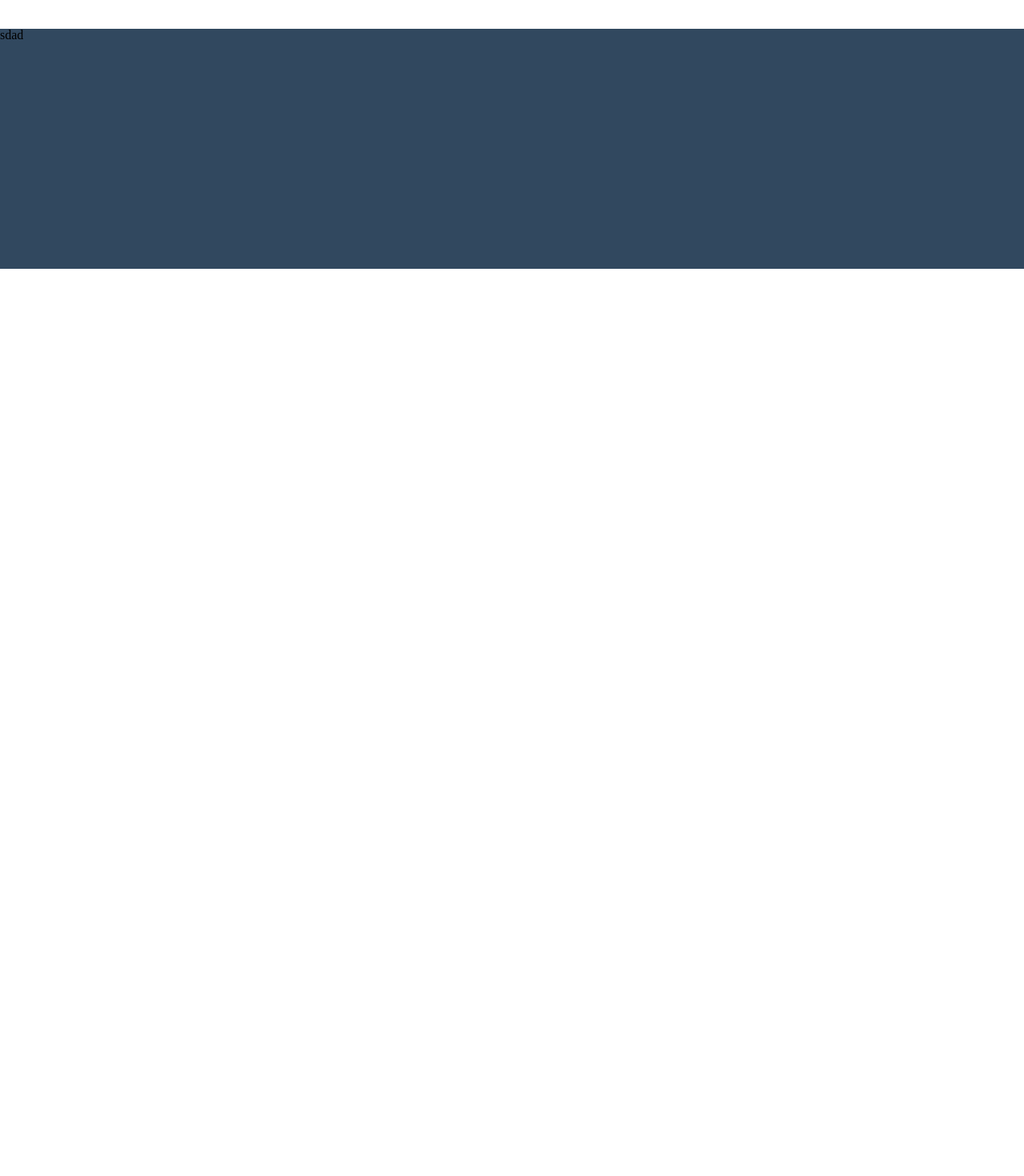
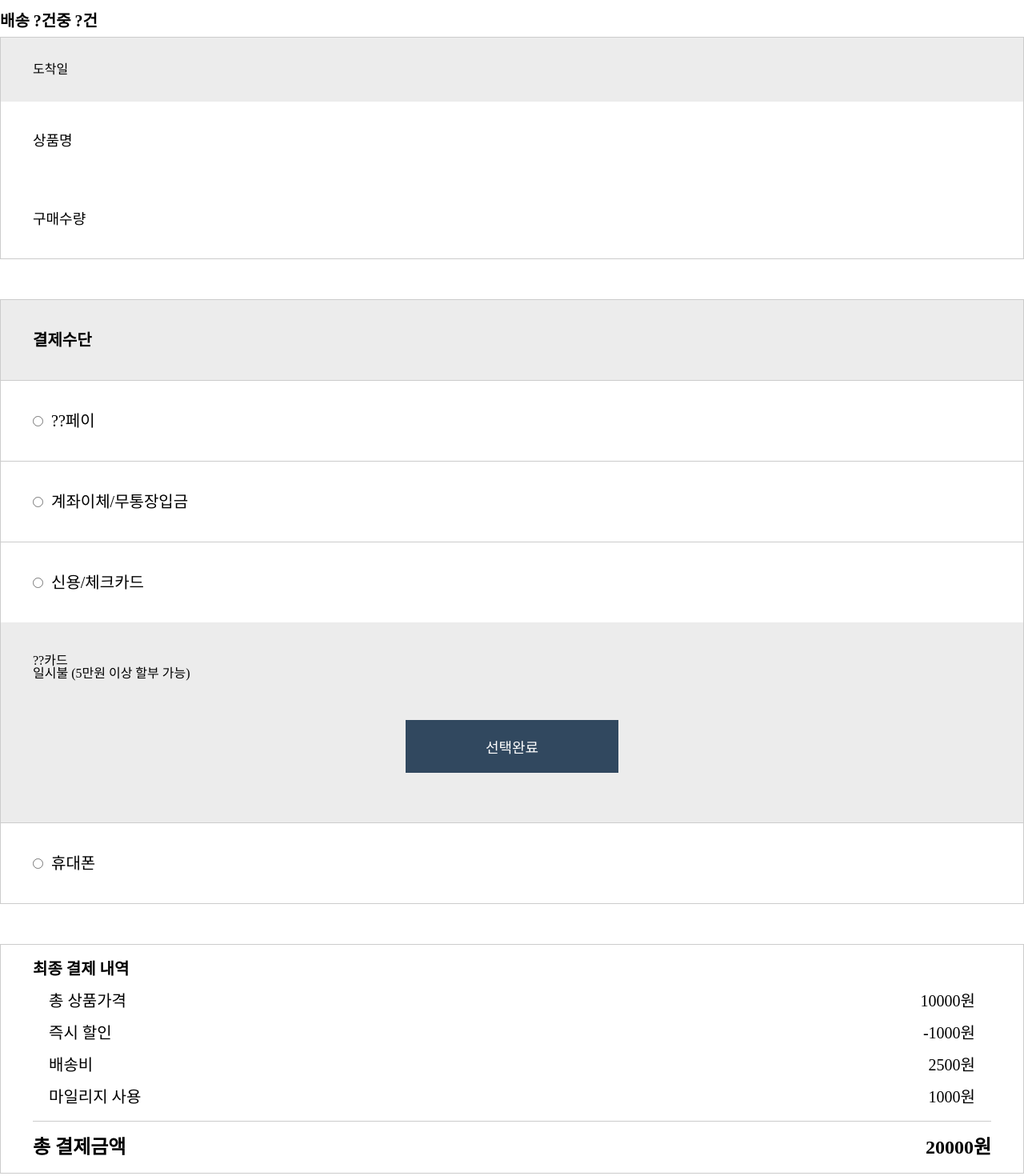
Before and after one commit to jeonghan7411/12StTeamProject, a React (Create React App) app in the folder client/: page /order in a window 1280 px wide. Shown: the part 260-1730 px from the top of the page at 80% size. Before the commit the page ends 800 px from the top, so only its background shows below. Built offline with nearby package versions, Linux system fonts and the light colour scheme.

Commit message:
FIX order

```diff
--- a/client/src/App.js
+++ b/client/src/App.js
@@ -8,7 +8,7 @@ import Home from "./components/pages/home/Home";
 import Login from "./components/pages/login/Login";
 import Regist from "./components/pages/regist/Regist";
 import MyPage from "./components/pages/myPage/MyPage";
-import Product from "./components/pages/productDetail/Product";
+
 import OrderList from "./components/pages/myPage/OrderList";
 import CrlList from "./components/pages/myPage/CrlList";
 import ProductsBest from "./components/pages/productBest/ProductsBest";
@@ -21,6 +21,7 @@ import ProductCart from "./components/pages/productCart/ProductCart";
 import MyPageAddress from "./components/pages/myPage/MyPageAddress";
 import Order from "./components/pages/order/Order";
 import OrderComplete from "./components/pages/order/OrderComplete";
+import Product from "./components/pages/ProductDetail/Product";
 
 function App() {
   return (
--- a/client/src/components/pages/order/Order.jsx
+++ b/client/src/components/pages/order/Order.jsx
@@ -1,7 +1,57 @@
 import React from "react";
 
+import classes from "./Order.module.css";
+import TotalAmount from "./TotalAmount";
+
 const Order = () => {
-  return <div>Order</div>;
+  return (
+    <div className={classes.order}>
+      <h3>주문 / 결제</h3>
+
+      <div className={classes["order-detail"]}>
+        <span className={classes["order-detail-title"]}>배송 ?건중 ?건</span>
+        <div className={classes["order-detail-content"]}>
+          <p className={classes["order-delivery"]}>도착일</p>
+          <div className={classes["order-content"]}>
+            <p>상품명</p>
+            <p>구매수량</p>
+          </div>
+        </div>
+      </div>
+
+      <div className={classes.paymentMethod}>
+        <p>결제수단</p>
+        <div className={classes["paymentMethod-select"]}>
+          <input type="radio" id="ownPay" />
+          <label htmlFor="ownPay">??페이</label>
+        </div>
+        <div className={classes["paymentMethod-select"]}>
+          <input type="radio" id="deposit" />
+          <label htmlFor="deposit">계좌이체/무통장입금</label>
+        </div>
+        <div className={classes["paymentMethod-select"]}>
+          <input type="radio" id="card" />
+          <label htmlFor="card">신용/체크카드</label>
+        </div>
+
+        <div className={classes["paymentMethod-select-detail"]}>
+          <div>??카드</div>
+          <div>일시불 (5만원 이상 할부 가능)</div>
+
+          <div className={classes["paymentMethod-btn"]}>
+            <button>선택완료</button>
+          </div>
+        </div>
+
+        <div className={classes["paymentMethod-select"]}>
+          <input type="radio" id="phonePay" />
+          <label htmlFor="phonePay">휴대폰</label>
+        </div>
+      </div>
+
+      <TotalAmount />
+    </div>
+  );
 };
 
 export default Order;
--- a/client/src/components/pages/order/Order.module.css
+++ b/client/src/components/pages/order/Order.module.css
@@ -0,0 +1,87 @@
+.order h3 {
+  font-size: 26px;
+  font-weight: bold;
+  margin-bottom: 20px;
+}
+
+.order-detail {
+  display: flex;
+  flex-direction: column;
+  justify-content: start;
+}
+
+.order-detail-title {
+  font-size: 20px;
+  font-weight: bold;
+  margin-bottom: 10px;
+}
+
+.order-detail-content {
+  border: 1px solid #ccc;
+}
+
+.order-delivery {
+  display: flex;
+  align-items: center;
+  justify-content: flex-start;
+  padding-left: 40px;
+  height: 80px;
+  background-color: #ececec;
+}
+
+.order-content p {
+  display: flex;
+  align-items: center;
+  justify-content: flex-start;
+  font-size: 18px;
+  padding: 40px;
+}
+
+.paymentMethod {
+  margin-top: 50px;
+  border: 1px solid #ccc;
+}
+
+.paymentMethod p {
+  font-size: 20px;
+  font-weight: bold;
+  text-align: start;
+
+  padding: 40px;
+
+  background-color: #ececec;
+}
+
+.paymentMethod-select {
+  padding: 40px;
+  font-size: 20px;
+  border-top: 1px solid #ccc;
+}
+
+.paymentMethod-select input {
+  margin-right: 10px;
+}
+
+.paymentMethod-select-detail {
+  background-color: #ececec;
+  padding: 40px;
+
+  height: 250px;
+}
+
+.paymentMethod-btn {
+  height: 120px;
+
+  margin-top: 50px;
+  text-align: center;
+}
+
+.paymentMethod-btn button {
+  background-color: var(--navy-color);
+  color: white;
+  padding: 20px 100px;
+  font-size: 18px;
+}
+
+.amount {
+}
--- a/client/src/components/pages/order/OrderComplete.jsx
+++ b/client/src/components/pages/order/OrderComplete.jsx
@@ -1,10 +1,38 @@
 import React from "react";
+import { Fragment } from "react";
 import classes from "./OrderComplete.module.css";
+import TotalAmount from "./TotalAmount";
+
 const OrderComplete = () => {
   return (
-    <React.Fragment>
-      <div>가운데로 정렬 여기에</div>
-    </React.Fragment>
+    <Fragment>
+      <div className={classes.orderComplete}>
+        <h3>결제가 완료되었습니다.</h3>
+
+        <div className={classes.orderProduct}>
+          asdads
+          <div className={classes["orderProduct-label"]}>asdasd</div>
+        </div>
+
+        <div className={classes.destination}>
+          <p>변경하기</p>
+          <div>받는 사람</div>
+          <div>받는 주소</div>
+          <div>배송 요청사항</div>
+        </div>
+
+        <TotalAmount />
+
+        <div className={classes.control}>
+          <button className={classes["control-btn-detail"]}>
+            주문상세보기
+          </button>
+          <button className={classes["control-btn-continue"]}>
+            쇼핑계속하기
+          </button>
+        </div>
+      </div>
+    </Fragment>
   );
 };
 
--- a/client/src/components/pages/order/OrderComplete.module.css
+++ b/client/src/components/pages/order/OrderComplete.module.css
@@ -0,0 +1,68 @@
+.orderComplete {
+  display: flex;
+  flex-direction: column;
+  justify-content: center;
+  align-items: center;
+  background-color: #f9f9f9;
+  padding: 50px 50px 100px 50px;
+}
+
+.orderComplete h3 {
+  font-size: 26px;
+  font-weight: bold;
+  margin-bottom: 50px;
+}
+
+.orderProduct {
+  position: relative;
+  width: 100%;
+  height: 200px;
+  background-color: white;
+}
+
+.orderProduct-label {
+  position: absolute;
+  background-color: tomato;
+}
+
+.destination {
+  width: 100%;
+  padding: 50px;
+  border: 1px solid #ccc;
+  background-color: white;
+}
+
+.destination div {
+  margin-bottom: 40px;
+}
+
+.destination p {
+  text-align: end;
+  cursor: pointer;
+}
+
+.control {
+  margin-top: 50px;
+  text-align: center;
+  margin: 200px 0;
+}
+
+.control button {
+  padding: 20px 120px;
+
+  font-size: 18px;
+  font-weight: bold;
+}
+
+.control-btn-detail {
+  background-color: white;
+  color: var(--navy-color);
+  border: 1px solid var(--navy-color);
+  margin-right: 20px;
+}
+
+.control-btn-continue {
+  background-color: var(--navy-color);
+  color: white;
+  border: 1px solid var(--navy-color);
+}
--- /dev/null
+++ b/client/src/components/pages/order/TotalAmount.jsx
@@ -0,0 +1,33 @@
+import React from "react";
+
+import classes from "./TotalAmount.module.css";
+
+const TotalAmount = () => {
+  return (
+    <div className={classes.totalAmount}>
+      <p className={classes["totalAmount-title"]}>최종 결제 내역</p>
+      <div className={classes["totalAmount-content"]}>
+        <div>
+          <p>총 상품가격</p>
+          <p>즉시 할인</p>
+          <p>배송비</p>
+          <p>마일리지 사용</p>
+        </div>
+
+        <div className={classes["totalAmount-amount"]}>
+          <span>10000원</span>
+          <span>-1000원</span>
+          <span>2500원</span>
+          <span>1000원</span>
+        </div>
+      </div>
+
+      <div className={classes["totalAmount-final"]}>
+        <p>총 결제금액</p>
+        <p className={classes.amount}>20000원</p>
+      </div>
+    </div>
+  );
+};
+
+export default TotalAmount;
--- /dev/null
+++ b/client/src/components/pages/order/TotalAmount.module.css
@@ -0,0 +1,50 @@
+.totalAmount {
+  width: 100%;
+  margin-top: 50px;
+  padding: 20px 40px;
+
+  background-color: white;
+
+  border: 1px solid #ccc;
+}
+
+.totalAmount p {
+  display: flex;
+  align-items: center;
+  justify-content: flex-start;
+}
+
+.totalAmount-title {
+  font-size: 20px;
+  font-weight: bold;
+
+  margin-bottom: 20px;
+}
+
+.totalAmount-content {
+  display: flex;
+  justify-content: space-between;
+
+  padding: 0 20px;
+  font-size: 20px;
+}
+
+.totalAmount-content p,
+.totalAmount-amount span {
+  margin-bottom: 20px;
+}
+
+.totalAmount-amount {
+  display: flex;
+  flex-direction: column;
+  text-align: end;
+}
+
+.totalAmount-final {
+  border-top: 1px solid #ccc;
+  display: flex;
+  justify-content: space-between;
+  font-size: 24px;
+  font-weight: bold;
+  padding-top: 20px;
+}
```
